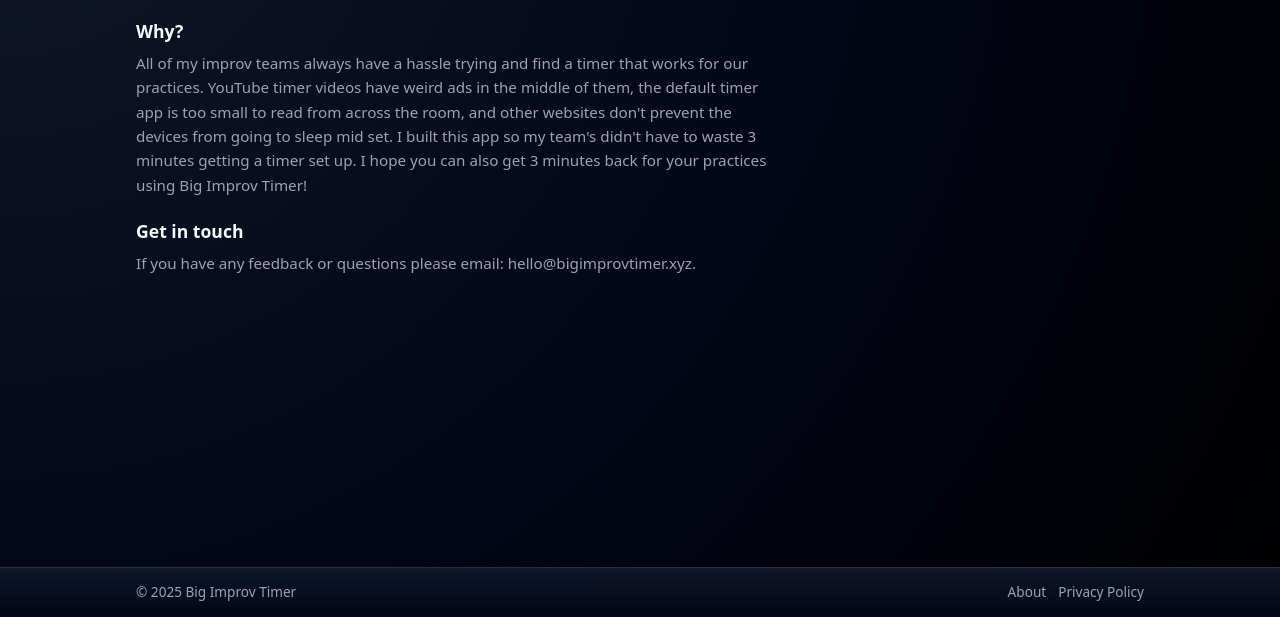
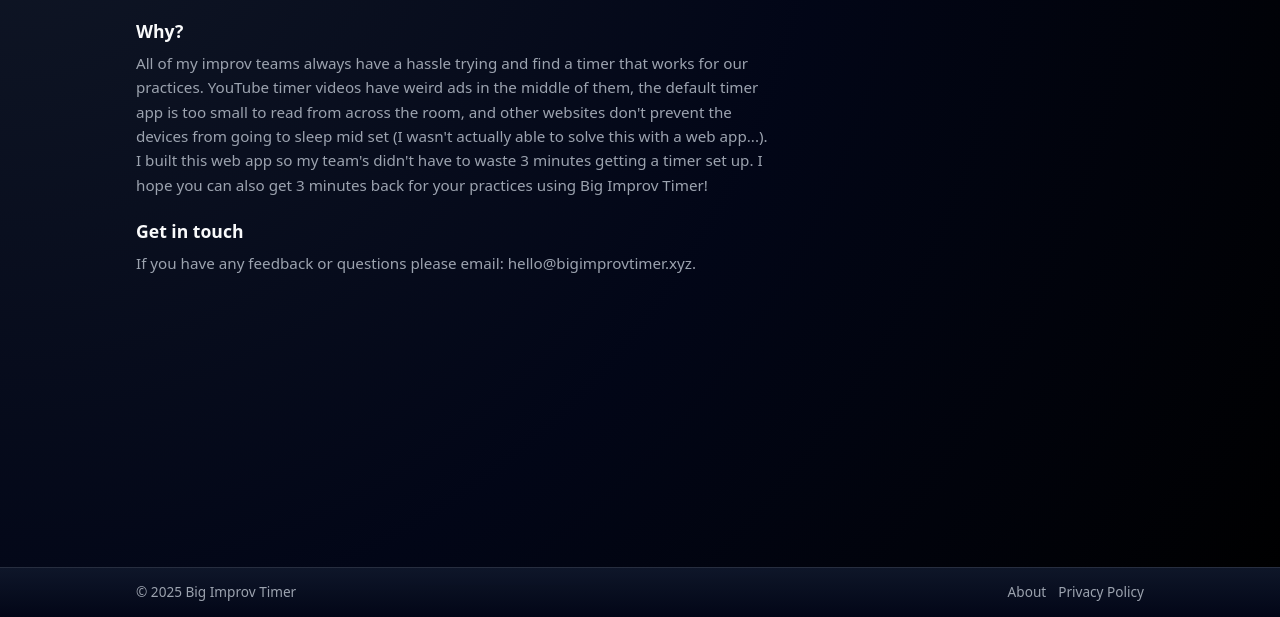
Before and after one commit to schisa/big-improv-timer-site, a plain HTML site: page about.html in a window 1280 px wide. Shown: the part 183-800 px from the top of the page. Drawn offline with Linux system fonts and the light colour scheme.

Commit message:
updated copy

```diff
--- a/about.html
+++ b/about.html
@@ -37,7 +37,7 @@
       <section class="page-content">
         <h2>Why?</h2>
         <p>
-          All of my improv teams always have a hassle trying and find a timer that works for our practices. YouTube timer videos have weird ads in the middle of them, the default timer app is too small to read from across the room, and other websites don't prevent the devices from going to sleep mid set. I built this app so my team's didn't have to waste 3 minutes getting a timer set up. I hope you can also get 3 minutes back for your practices using Big Improv Timer!
+          All of my improv teams always have a hassle trying and find a timer that works for our practices. YouTube timer videos have weird ads in the middle of them, the default timer app is too small to read from across the room, and other websites don't prevent the devices from going to sleep mid set (I wasn't actually able to solve this with a web app...). I built this web app so my team's didn't have to waste 3 minutes getting a timer set up. I hope you can also get 3 minutes back for your practices using Big Improv Timer!
         </p>
         <h2>Get in touch</h2>
         <p>
```
